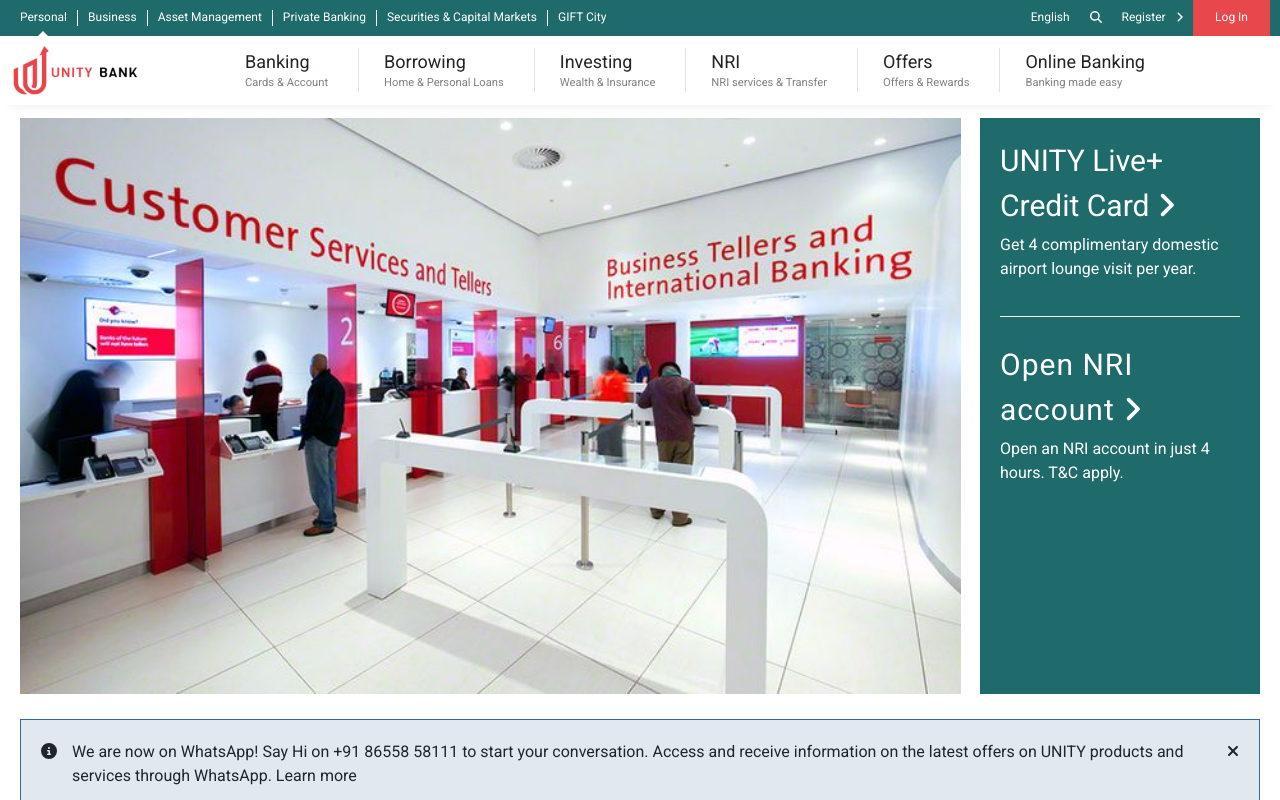
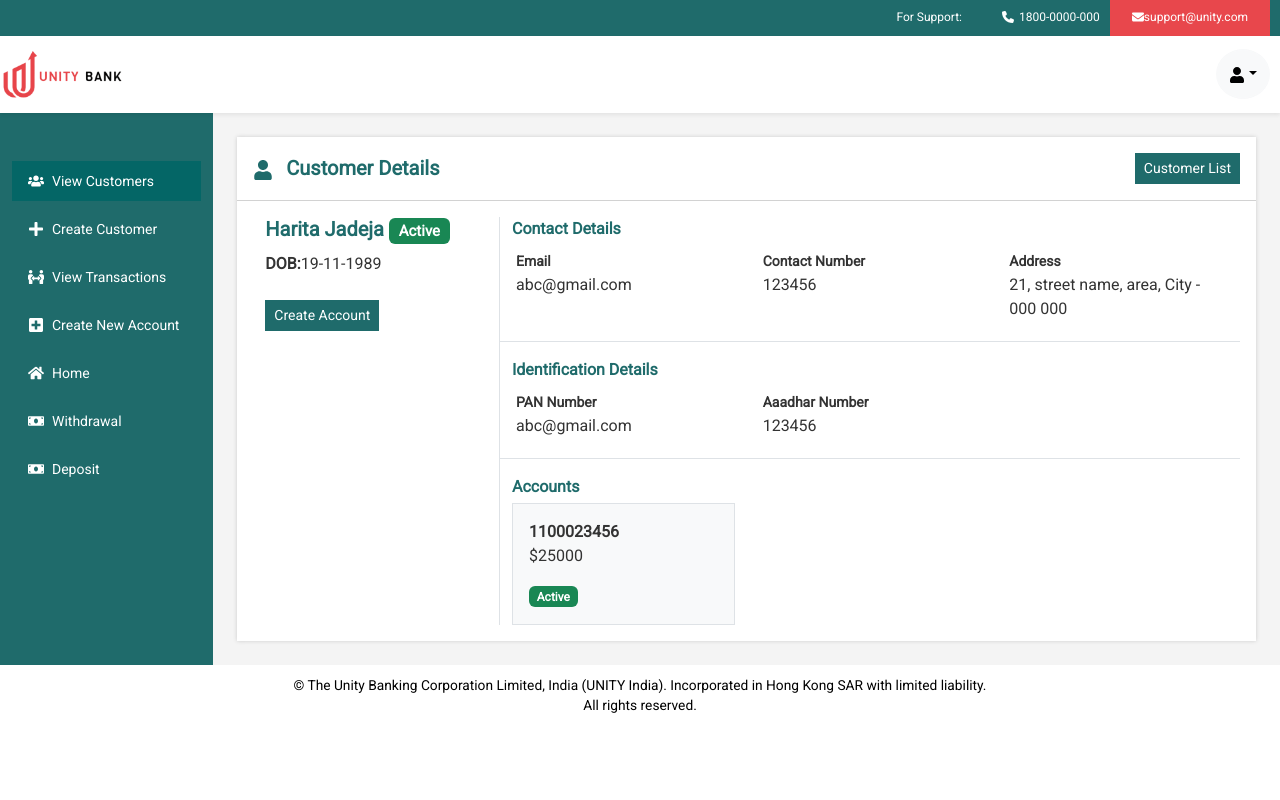
Before and after one commit to Harita-LTI/demo-retail-banking, a React (Create React App) app: page /admin/customer-details in a window 1280 px wide. Before the commit this address led to /. Shown: the top 800 px of the page. Built offline with nearby package versions, Linux system fonts and the light colour scheme.

Commit message:
design changes for uniformity

```diff
--- a/src/App.tsx
+++ b/src/App.tsx
@@ -15,6 +15,7 @@
 import DashboardPage from "./pages/user/Dashboard";
 import DebitPage from "./pages/user/Debit";
 import CreditPage from "./pages/user/Credit";
+import CustomerDetailsPage from "./pages/admin/CustomerDetails";
 // import LoginPage from "./Components/layout/LogPage/Loginpage";
 // import Transactions from "./Components/Dashboard/TransactionList";
 // import Transaction from "./Components/layout/Main/TransactionHistory/TransactionHistory";
@@ -55,6 +56,10 @@
             <Route path="/admin" element={<CustomerListTable />} />
             <Route path="/admin/customers" element={<CustomerListTable />} />
             <Route path="/admin/create-customer" element={<CreateCustomer />} />
+            <Route
+              path="/admin/customer-details"
+              element={<CustomerDetailsPage />}
+            />
 
             {/* User screens */}
             <Route path="/user/dashboard" element={<DashboardPage />} />
--- /dev/null
+++ b/src/components/admin/customer/CustomerDetails.tsx
@@ -0,0 +1,112 @@
+import React from "react";
+import { Container, Row, Col, Button, Badge } from "react-bootstrap";
+
+function CustomerDetails() {
+  return (
+    <Container>
+      <Row>
+        <Col md={3} className="d-flex flex-column align-items-start border-end">
+          <h5 className="text-primary">
+            <strong>Harita Jadeja</strong>{" "}
+            <Badge bg="success" text="white">
+              Active
+            </Badge>
+          </h5>
+          <p>
+            <b>DOB:</b>19-11-1989
+          </p>
+          <Button variant="primary" className="mt-2" size="sm">
+            Create Account
+          </Button>
+        </Col>
+        <Col md={9}>
+          <Row className="border-bottom">
+            <Col md={12}>
+              <p className="text-primary mb-1">
+                <b>Contact Details</b>
+              </p>
+            </Col>
+            <Col>
+              <div className="p-1">
+                <p className="mb-0">
+                  <b>
+                    <small>Email</small>
+                  </b>
+                </p>
+                <p>abc@gmail.com</p>
+              </div>
+            </Col>
+            <Col>
+              <div className="p-1">
+                <p className="mb-0">
+                  <b>
+                    <small>Contact Number</small>
+                  </b>
+                </p>
+                <p>123456</p>
+              </div>
+            </Col>
+            <Col>
+              <div className="p-1">
+                <p className="mb-0">
+                  <b>
+                    <small>Address</small>
+                  </b>
+                </p>
+                <p>21, street name, area, City - 000 000</p>
+              </div>
+            </Col>
+          </Row>
+          <Row className="border-bottom mt-3">
+            <Col md={12}>
+              <p className="text-primary mb-1">
+                <b>Identification Details</b>
+              </p>
+            </Col>
+            <Col>
+              <div className="p-1">
+                <p className="mb-0">
+                  <b>
+                    <small>PAN Number</small>
+                  </b>
+                </p>
+                <p>abc@gmail.com</p>
+              </div>
+            </Col>
+            <Col>
+              <div className="p-1">
+                <p className="mb-0">
+                  <b>
+                    <small>Aaadhar Number</small>
+                  </b>
+                </p>
+                <p>123456</p>
+              </div>
+            </Col>
+            <Col></Col>
+          </Row>
+          <Row className="mt-3">
+            <Col md={12}>
+              <p className="text-primary mb-1">
+                <b>Accounts</b>
+              </p>
+            </Col>
+            <Col>
+              <div className="p-3 border bg-light">
+                <p className="mb-0">
+                  <b>1100023456</b>
+                </p>
+                <p>$25000</p>
+                <Badge bg="success">Active</Badge>
+              </div>
+            </Col>
+            <Col></Col>
+            <Col></Col>
+          </Row>
+        </Col>
+      </Row>
+    </Container>
+  );
+}
+
+export default CustomerDetails;
--- a/src/components/common/LayoutWithSidebar/LayoutContainer.tsx
+++ b/src/components/common/LayoutWithSidebar/LayoutContainer.tsx
@@ -20,7 +20,7 @@
         <Col md={10} className="p-4 bg-content">
           <Card className="rounded-0 border-0 card-shadow">
             <Card.Header className="bg-white py-3">
-              <h5 className="mb-0 text-darkgrey">
+              <h5 className="mb-0 text-primary">
                 <strong>
                   {fn.icon} <span className="ms-2">{fn.title}</span>
                 </strong>
--- a/src/components/common/RenderTitleWithLeftBorder/index.css
+++ b/src/components/common/RenderTitleWithLeftBorder/index.css
@@ -6,7 +6,7 @@
   align-items: baseline;
 }
 
-.border-left {
+.renderTitle-main .border-left {
   border-left: 5px solid #e8474c;
   margin-right: 15px;
   height: 19px;
--- a/src/index.css
+++ b/src/index.css
@@ -4,7 +4,11 @@
   -webkit-font-smoothing: antialiased;
   -moz-osx-font-smoothing: grayscale;
   font-size: 16px;
-  color: #333;
+  color: #333 !important;
+}
+
+.card-body {
+  color: #333 !important;
 }
 
 tr td {
@@ -20,6 +24,11 @@
   color: #e8474c !important;
 }
 
+.text-primary,
+.text-primary > * {
+  color: #1f6b6b !important;
+}
+
 .btn,
 .form-control {
   border-radius: 0 !important;
--- a/src/pages/admin/CreateCustomer.tsx
+++ b/src/pages/admin/CreateCustomer.tsx
@@ -17,14 +17,16 @@
   return (
     <Container className="mt-3">
       <Form onSubmit={handleSubmit(onSubmit)}>
-        <Row className="text-red border-bottom border-2 bg-light p-2 mb-2">
+        <Row className="text-primary border-bottom border-2 bg-light p-2 mb-2">
           <Col>
             <b>Personal Information</b>
           </Col>
         </Row>
         <Row className="mb-3">
           <Form.Group as={Col}>
-            <Form.Label>First Name <span className="text-danger">*</span></Form.Label>
+            <Form.Label>
+              First Name <span className="text-danger">*</span>
+            </Form.Label>
             <Form.Control
               type="text"
               {...register("firstName", { required: true, maxLength: 20 })}
@@ -36,7 +38,9 @@
             )}
           </Form.Group>
           <Form.Group as={Col}>
-            <Form.Label>Last Name <span className="text-danger">*</span></Form.Label>
+            <Form.Label>
+              Last Name <span className="text-danger">*</span>
+            </Form.Label>
             <Form.Control
               type="text"
               {...register("lastName", { required: true, maxLength: 20 })}
@@ -50,7 +54,9 @@
         </Row>
         <Row>
           <Form.Group className="mb-3" as={Col} xs md={6}>
-            <Form.Label>Date of Birth <span className="text-danger">*</span></Form.Label>
+            <Form.Label>
+              Date of Birth <span className="text-danger">*</span>
+            </Form.Label>
             <Form.Control
               type="date"
               {...register("dateOfBirth", { required: true })}
@@ -62,13 +68,15 @@
             )}
           </Form.Group>
         </Row>
-        <Row className="text-red border-bottom border-2 bg-light p-2 mt-3 mb-2">
+        <Row className="text-primary border-bottom border-2 bg-light p-2 mt-3 mb-2">
           <Col>
             <b>Contact Information</b>
           </Col>
         </Row>
         <Form.Group className="mb-3">
-          <Form.Label>Residential Address <span className="text-danger">*</span></Form.Label>
+          <Form.Label>
+            Residential Address <span className="text-danger">*</span>
+          </Form.Label>
           <Form.Control
             type="text"
             {...register("residentialAddress", { required: true })}
@@ -81,7 +89,9 @@
         </Form.Group>
         <Row>
           <Form.Group className="mb-3" as={Col}>
-            <Form.Label>Email Address <span className="text-danger">*</span></Form.Label>
+            <Form.Label>
+              Email Address <span className="text-danger">*</span>
+            </Form.Label>
             <Form.Control
               type="email"
               {...register("email", {
@@ -96,7 +106,9 @@
             )}
           </Form.Group>
           <Form.Group className="mb-3" as={Col}>
-            <Form.Label>Phone Number <span className="text-danger">*</span></Form.Label>
+            <Form.Label>
+              Phone Number <span className="text-danger">*</span>
+            </Form.Label>
             <Form.Control
               type="tel"
               {...register("phoneNumber", {
@@ -111,14 +123,16 @@
             )}
           </Form.Group>
         </Row>
-        <Row className="text-red border-bottom border-2 bg-light p-2 mt-3 mb-2">
+        <Row className="text-primary border-bottom border-2 bg-light p-2 mt-3 mb-2">
           <Col>
             <b>Identification Information</b>
           </Col>
         </Row>
         <Row>
           <Form.Group className="mb-3" as={Col}>
-          <Form.Label>PAN Number <span className="text-danger">*</span></Form.Label>
+            <Form.Label>
+              PAN Number <span className="text-danger">*</span>
+            </Form.Label>
             <Form.Control
               type="text"
               {...register("panNumber", {
@@ -133,7 +147,9 @@
             )}
           </Form.Group>
           <Form.Group className="mb-3" as={Col}>
-          <Form.Label>AADHAR Number <span className="text-danger">*</span></Form.Label>
+            <Form.Label>
+              AADHAR Number <span className="text-danger">*</span>
+            </Form.Label>
             <Form.Control
               type="text"
               {...register("aadharNumber", {
@@ -150,7 +166,12 @@
         </Row>
         <Form.Group className="mt-4">
           <Button type="submit">Submit</Button>
-          <Button type="button" className="ms-2" variant="danger" onClick={() => reset()}>
+          <Button
+            type="button"
+            className="ms-2"
+            variant="danger"
+            onClick={() => reset()}
+          >
             Cancel
           </Button>
         </Form.Group>
--- /dev/null
+++ b/src/pages/admin/CustomerDetails.tsx
@@ -0,0 +1,20 @@
+import LayoutWithSidebar from "../../components/common/LayoutWithSidebar";
+import { FaUser } from "react-icons/fa";
+import PrimaryLinkButton from "../../components/common/PrimaryLinkButton";
+import CustomerDetails from "../../components/admin/customer/CustomerDetails";
+
+function CustomerDetailsPage() {
+  //return 'abcd'
+  return (
+    <LayoutWithSidebar
+      icon={<FaUser />}
+      title={"Customer Details"}
+      btn={
+        <PrimaryLinkButton buttonText="Customer List" url="/admin/customers" />
+      }
+    >
+      <CustomerDetails />
+    </LayoutWithSidebar>
+  );
+}
+export default CustomerDetailsPage;
--- a/src/pages/user/Credit.tsx
+++ b/src/pages/user/Credit.tsx
@@ -3,11 +3,17 @@
 
 import LayoutWithSidebar from "../../components/common/LayoutWithSidebar";
 import { Button, Form } from "react-bootstrap";
+import { FaMoneyBill } from "react-icons/fa";
 
 const Credit = () => {
-  const { register, handleSubmit, reset, formState: { errors } } = useForm();
+  const {
+    register,
+    handleSubmit,
+    reset,
+    formState: { errors },
+  } = useForm();
 
-  const onSubmit = (data:any) => {
+  const onSubmit = (data: any) => {
     console.log(data);
     // Handle the transaction logic here
   };
@@ -16,34 +22,42 @@
     <div className="container">
       <Form onSubmit={handleSubmit(onSubmit)}>
         <Form.Group controlId="amount" className="py-2">
-          <Form.Label>Please enter the amount <span className="text-danger">*</span></Form.Label>
+          <Form.Label>
+            Please enter the amount <span className="text-danger">*</span>
+          </Form.Label>
           <Form.Control
             type="number"
-            autoComplete='off'
-            {...register('amount', { required: "You must provide the amount." })}
+            autoComplete="off"
+            {...register("amount", {
+              required: "You must provide the amount.",
+            })}
             isInvalid={!!errors.amount}
-            className='transaction-input-field'
+            className="transaction-input-field"
           />
           <Form.Control.Feedback type="invalid">
-            {typeof errors.amount?.message === 'string' && errors.amount.message}
+            {typeof errors.amount?.message === "string" &&
+              errors.amount.message}
           </Form.Control.Feedback>
         </Form.Group>
         <Form.Group className="mt-4">
           <Button type="submit">Submit</Button>
-          <Button type="button" className="ms-2" variant="danger" onClick={() => reset()}>
+          <Button
+            type="button"
+            className="ms-2"
+            variant="danger"
+            onClick={() => reset()}
+          >
             Cancel
           </Button>
         </Form.Group>
       </Form>
     </div>
   );
-}
+};
 
 function CreditPage() {
   return (
-    <LayoutWithSidebar
-      title="Deposit"
-    >
+    <LayoutWithSidebar title="Deposit" icon={<FaMoneyBill />}>
       <Credit />
     </LayoutWithSidebar>
   );
--- a/src/pages/user/Dashboard.tsx
+++ b/src/pages/user/Dashboard.tsx
@@ -1,34 +1,48 @@
 import React, { useEffect, useState } from "react";
 import LayoutWithSidebar from "../../components/common/LayoutWithSidebar";
 import { Card, Col, Row } from "react-bootstrap";
-import { FaCreditCard, FaExchangeAlt, FaMoneyBillWave, FaMoneyCheckAlt } from "react-icons/fa";
+import {
+  FaCreditCard,
+  FaExchangeAlt,
+  FaHome,
+  FaMoneyBillWave,
+  FaMoneyCheckAlt,
+} from "react-icons/fa";
 import { useNavigate } from "react-router-dom";
 
 interface UserDetailsCardProps {
   accountId: string;
 }
 
-const UserDetailsCard = ({ accountId }:UserDetailsCardProps) => {
-  const [currentTime, setCurrentTime] = useState(new Date().toLocaleTimeString('en-IN', { hour12: false }));
+const UserDetailsCard = ({ accountId }: UserDetailsCardProps) => {
+  const [currentTime, setCurrentTime] = useState(
+    new Date().toLocaleTimeString("en-IN", { hour12: false })
+  );
 
   useEffect(() => {
     const timer = setInterval(() => {
-      setCurrentTime(new Date().toLocaleTimeString('en-IN', { hour12: false }));
+      setCurrentTime(new Date().toLocaleTimeString("en-IN", { hour12: false }));
     }, 1000);
 
     return () => clearInterval(timer);
   }, []);
 
   return (
-    <Card className="mb-3">
+    <Card className="mb-3 rounded-0">
       <Card.Body className="d-flex justify-content-between">
         <div>
-          <Card.Title style={{ fontSize: '0.9rem', fontWeight: 'bold', color: '#6a6767' }}>Account ID</Card.Title>
-          <Card.Text style={{ fontSize: '0.8rem', color: '#afafaf' }}>{accountId}</Card.Text>
+          <Card.Title style={{ fontSize: "0.9rem" }} className="text-primary">
+            <b>Account ID</b>
+          </Card.Title>
+          <Card.Text style={{ fontSize: "0.8rem" }}>{accountId}</Card.Text>
         </div>
         <div>
-          <Card.Title style={{ fontSize: '0.9rem', fontWeight: 'bold', color: '#6a6767' }}>Current Time</Card.Title>
-          <Card.Text style={{ fontSize: '0.8rem', color: '#afafaf' }}>{currentTime} IST</Card.Text>
+          <Card.Title style={{ fontSize: "0.9rem" }} className="text-primary">
+            <b>Current Time</b>
+          </Card.Title>
+          <Card.Text style={{ fontSize: "0.8rem" }}>
+            {currentTime} IST
+          </Card.Text>
         </div>
       </Card.Body>
     </Card>
@@ -36,16 +50,22 @@
 };
 
 interface OptionCardProps {
-  title: string
-  Icon: React.ComponentType
-  onClick: () => void
+  title: string;
+  Icon: React.ComponentType;
+  onClick: () => void;
 }
 
-const OptionCard = ({ title, Icon, onClick }:OptionCardProps) => (
-  <Card className="text-center" onClick={onClick} style={{ cursor: 'pointer' }}>
+const OptionCard = ({ title, Icon, onClick }: OptionCardProps) => (
+  <Card
+    className="text-center bg-light rounded-0"
+    onClick={onClick}
+    style={{ cursor: "pointer" }}
+  >
     <Card.Body>
-      <Icon />
-      <Card.Text style={{ fontSize: '0.9rem', color: 'darkgrey', marginTop: '10px' }}>{title}</Card.Text>
+      <span className="text-primary">
+        <Icon />
+      </span>
+      <Card.Text>{title}</Card.Text>
     </Card.Body>
   </Card>
 );
@@ -55,46 +75,42 @@
   const handleOptionClick = (option: string) => {
     console.log(`${option} clicked`);
 
-    if(option === "Transaction")
-      navigate("/")
-    else if(option === "Deposit")
-      navigate("/user/deposit")
-    else if(option === "Withdraw")
-      navigate("/user/withdraw")
-    else if(option === "Transfer")
-      navigate("/")
+    if (option === "Transaction") navigate("/");
+    else if (option === "Deposit") navigate("/user/deposit");
+    else if (option === "Withdraw") navigate("/user/withdraw");
+    else if (option === "Transfer") navigate("/");
   };
 
   return (
-    <Card className="mb-3">
-      <Card.Body>
+    <Card className="mb-3 border-0">
+      <Card.Body className="px-0 py-3 border-0">
         <Row>
           <Col>
             <OptionCard
               title="Transaction"
               Icon={FaExchangeAlt}
-              onClick={() => handleOptionClick('Transaction')}
+              onClick={() => handleOptionClick("Transaction")}
             />
           </Col>
           <Col>
             <OptionCard
               title="Deposit"
               Icon={FaMoneyCheckAlt}
-              onClick={() => handleOptionClick('Deposit')}
+              onClick={() => handleOptionClick("Deposit")}
             />
           </Col>
           <Col>
             <OptionCard
               title="Withdraw"
               Icon={FaMoneyBillWave}
-              onClick={() => handleOptionClick('Withdraw')}
+              onClick={() => handleOptionClick("Withdraw")}
             />
           </Col>
           <Col>
             <OptionCard
               title="Transfer"
               Icon={FaCreditCard}
-              onClick={() => handleOptionClick('Cards')}
+              onClick={() => handleOptionClick("Cards")}
             />
           </Col>
         </Row>
@@ -104,19 +120,17 @@
 };
 
 const Dashboard = () => {
-  return(
+  return (
     <>
-      <UserDetailsCard accountId={"123456789142"}/>
+      <UserDetailsCard accountId={"123456789142"} />
       <QuickOptions />
     </>
-  )
-}
+  );
+};
 
 function DashboardPage() {
   return (
-    <LayoutWithSidebar
-      title="Hello, John Doe"
-    >
+    <LayoutWithSidebar icon={<FaHome />} title="Hello, John Doe">
       <Dashboard />
     </LayoutWithSidebar>
   );
--- a/src/pages/user/Debit.tsx
+++ b/src/pages/user/Debit.tsx
@@ -3,11 +3,17 @@
 
 import LayoutWithSidebar from "../../components/common/LayoutWithSidebar";
 import { Button, Form } from "react-bootstrap";
+import { FaMoneyBillAlt } from "react-icons/fa";
 
 const Debit = () => {
-  const { register, handleSubmit, reset, formState: { errors } } = useForm();
+  const {
+    register,
+    handleSubmit,
+    reset,
+    formState: { errors },
+  } = useForm();
 
-  const onSubmit = (data:any) => {
+  const onSubmit = (data: any) => {
     console.log(data);
     // Handle the transaction logic here
   };
@@ -16,34 +22,42 @@
     <div className="container">
       <Form onSubmit={handleSubmit(onSubmit)}>
         <Form.Group controlId="amount" className="py-2">
-          <Form.Label>Please enter the amount <span className="text-danger">*</span></Form.Label>
+          <Form.Label>
+            Please enter the amount <span className="text-danger">*</span>
+          </Form.Label>
           <Form.Control
             type="number"
-            autoComplete='off'
-            {...register('amount', { required: "You must provide the amount." })}
+            autoComplete="off"
+            {...register("amount", {
+              required: "You must provide the amount.",
+            })}
             isInvalid={!!errors.amount}
-            className='transaction-input-field'
+            className="transaction-input-field"
           />
           <Form.Control.Feedback type="invalid">
-            {typeof errors.amount?.message === 'string' && errors.amount.message}
+            {typeof errors.amount?.message === "string" &&
+              errors.amount.message}
           </Form.Control.Feedback>
         </Form.Group>
         <Form.Group className="mt-4">
           <Button type="submit">Submit</Button>
-          <Button type="button" className="ms-2" variant="danger" onClick={() => reset()}>
+          <Button
+            type="button"
+            className="ms-2"
+            variant="danger"
+            onClick={() => reset()}
+          >
             Cancel
           </Button>
         </Form.Group>
       </Form>
     </div>
   );
-}
+};
 
 function DebitPage() {
   return (
-    <LayoutWithSidebar
-      title="Withdrawal"
-    >
+    <LayoutWithSidebar title="Withdrawal" icon={<FaMoneyBillAlt />}>
       <Debit />
     </LayoutWithSidebar>
   );
```
Lines whose indentation alone changed are shown as unchanged.
